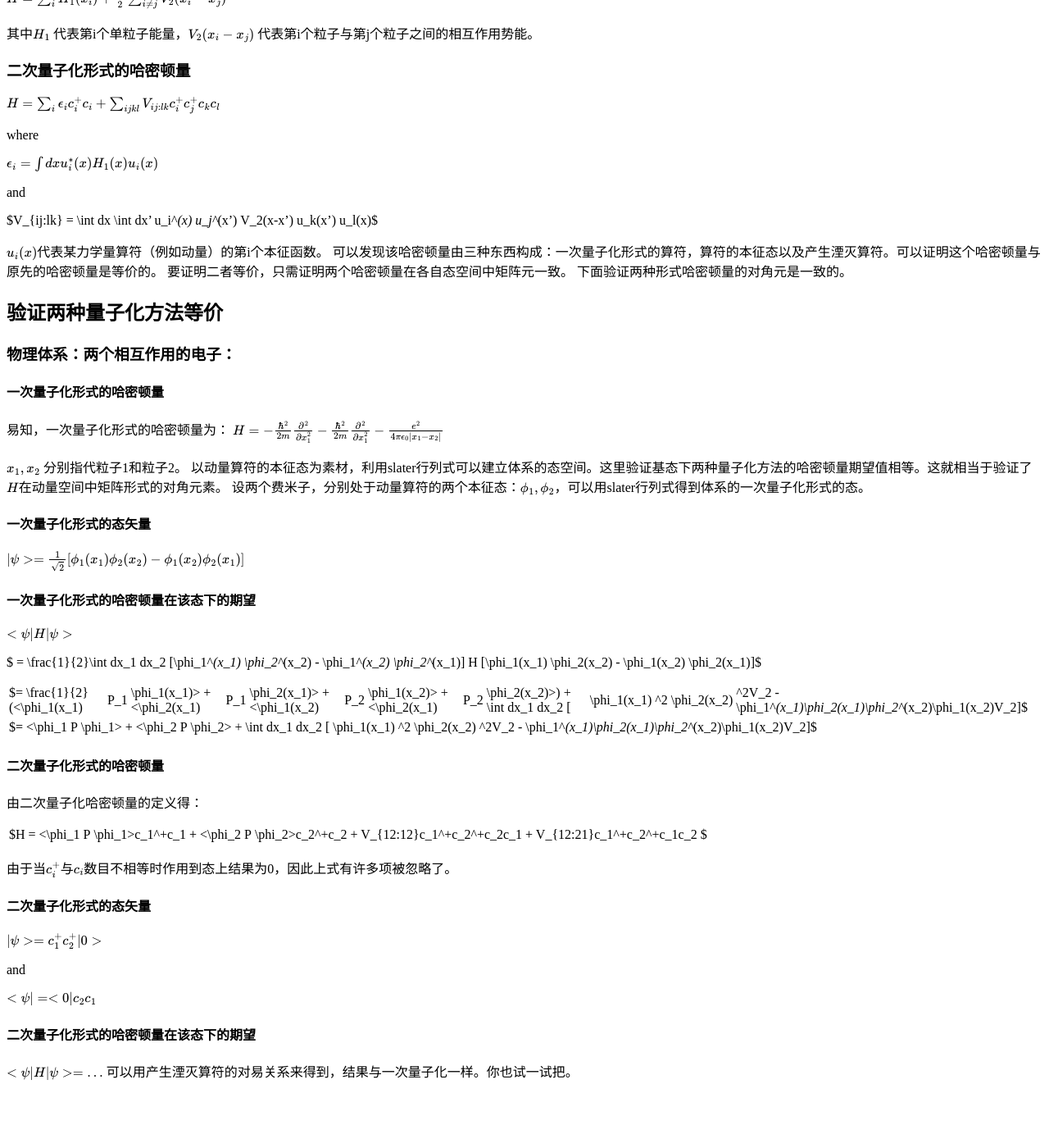
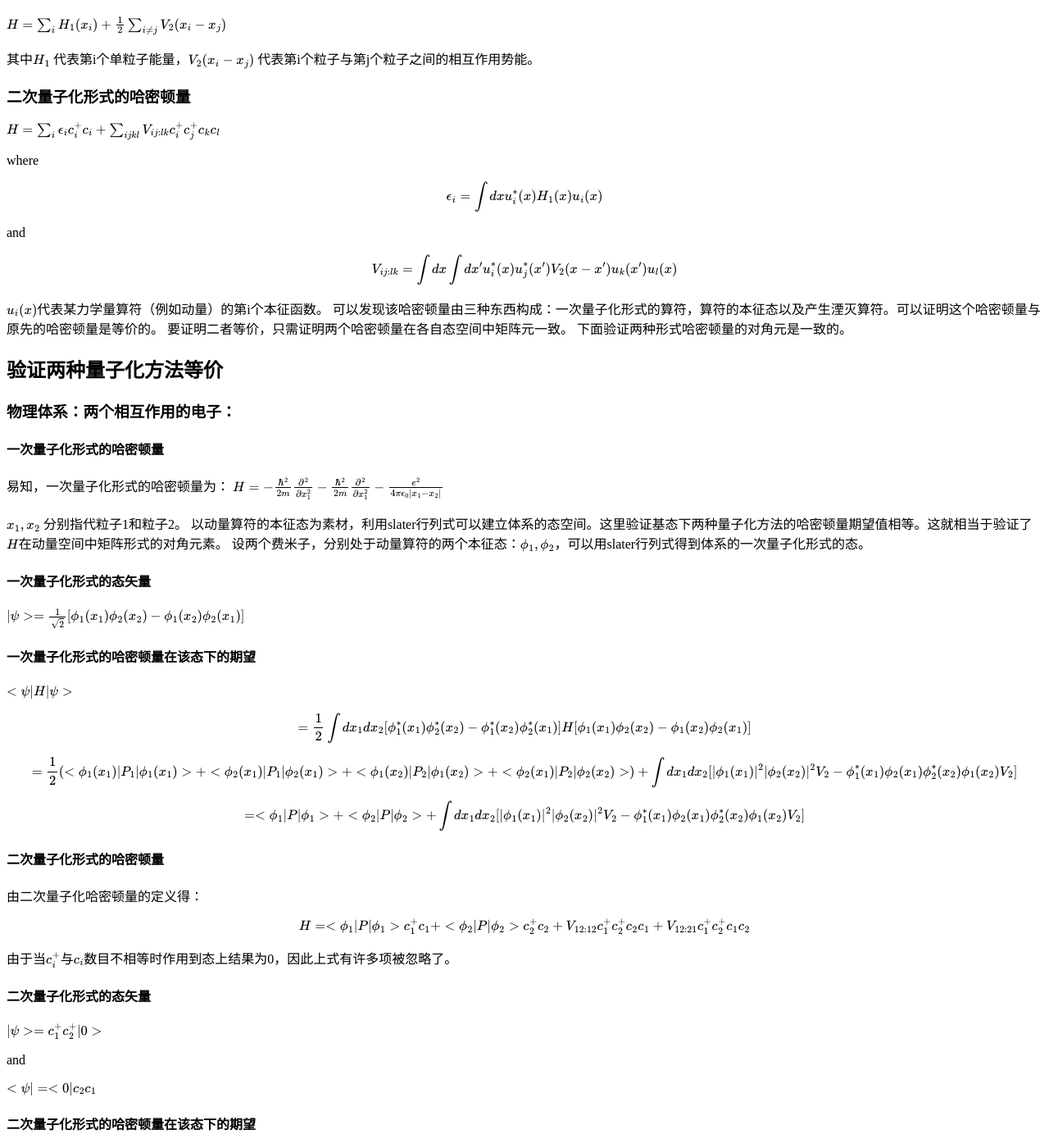
Before and after one commit to timqian/used_to_be_timqian.github.io, a Jekyll site: the page built from _posts/2014-12-2-解决多体问题的二次量子化方法.md, in a window 1280 px wide and 1400 px high, scrolled down 1005 px. Shown: the whole window at 82% size. Built offline with Jekyll 4.4.1, drawn with Linux system fonts in a browser that asks for light colours; formulas are drawn with MathJax 3; before the commit the page ends 2371 px from its top, so only the background shows below that; some of the changed text lies outside the part shown.

Commit message:
Published with https://stackedit.io/

```diff
--- a/_posts/2014-12-2-解决多体问题的二次量子化方法.md
+++ b/_posts/2014-12-2-解决多体问题的二次量子化方法.md
@@ -24,44 +24,44 @@ tags:
 1. 定义真空态：$$|0>$$。
 
 真空态满足：
-	* $<0|0> = 1$
+	* $$<0|0> = 1$$
 
-2. 在以某力学量为参考，定义产生，湮灭算符：$c_i^+, c_i$用来产生湮灭粒子。
-比如：选取动量算符为参考，那么，产生算符作用到真空态上（$c_i^+|0>$）产生一个处于动量算符第i个本征态上的粒子。
+2. 在以某力学量为参考，定义产生，湮灭算符：$$c_i^+, c_i$$用来产生湮灭粒子。
+比如：选取动量算符为参考，那么，产生算符作用到真空态上（$$c_i^+|0>$$）产生一个处于动量算符第i个本征态上的粒子。
 性质：
-	* $c_i^+|0> = |0...1...0>$；(例如：代表动量第i个本征态上占据一个电子)
-	* $c_i^+|0...1...0> = 0$；
-	* $c_i|0...1...0> = |0>$；
-	* $c_i|0> = 0$；
+	* $$c_i^+|0> = |0...1...0>$$；(例如：代表动量第i个本征态上占据一个电子)
+	* $$c_i^+|0...1...0> = 0$$；
+	* $$c_i|0...1...0> = |0>$$；
+	* $$c_i|0> = 0$$；
 
 3. 定义产生湮灭算符的反对易关系：
-	* $\{c_i, c_j\} = 0$        for any i, j
-	* $\{c_i^+, c_j^+\} = 0$        for any i, j
-	* $\{c_i^+, c_j\} = \delta_{i,j} $
+	* $$\{c_i, c_j\} = 0$$        for any i, j
+	* $$\{c_i^+, c_j^+\} = 0$$        for any i, j
+	* $$\{c_i^+, c_j\} = \delta_{i,j} $$
 
 4. 定义n粒子系统的基矢。例如，在动量表象中：
-	* n粒子基态为：$c_1^+ c_2^+...c_n^+|0>$。代表有n个粒子分别处于动量算符的第n, n-1, ..., 1个本征态。
-	* 能量比基态稍高的态：$c_1^+ ...c_{n-1}^+ c_{n+1}^+|0>$。原本处于第n态的粒子激发到n+1态上了。
+	* n粒子基态为：$$c_1^+ c_2^+...c_n^+|0>$$。代表有n个粒子分别处于动量算符的第n, n-1, ..., 1个本征态。
+	* 能量比基态稍高的态：$$c_1^+ ...c_{n-1}^+ c_{n+1}^+|0>$$。原本处于第n态的粒子激发到n+1态上了。
 
 通过以上的定义，我们得到了系统的态空间（稍后你会发现，这与slater行列式等价）。
 
 ##二次量子化形式的哈密顿量
 ###原先的哈密顿量（带相互作用）
-$H = \sum_i H_1(x_i) + \frac{1}{2} \sum_{i \not = j} V_2(x_i - x_j)$
+$$H = \sum_i H_1(x_i) + \frac{1}{2} \sum_{i \not = j} V_2(x_i - x_j)$$
 
-其中$H_1$ 代表第i个单粒子能量，$V_2(x_i - x_j)$ 代表第i个粒子与第j个粒子之间的相互作用势能。
+其中$$H_1$$ 代表第i个单粒子能量，$$V_2(x_i - x_j)$$ 代表第i个粒子与第j个粒子之间的相互作用势能。
 ###二次量子化形式的哈密顿量
-$H = \sum_i \epsilon_i c_i^+ c_i + \sum_{ijkl}V_{ij:lk} c_i^+ c_j^+c_kc_l$
+$$H = \sum_i \epsilon_i c_i^+ c_i + \sum_{ijkl}V_{ij:lk} c_i^+ c_j^+c_kc_l$$
 
 where
 
-$\epsilon_i = \int dx u_i^*(x)H_1(x)u_i(x)$
+$$\epsilon_i = \int dx u_i^*(x)H_1(x)u_i(x)$$
 
 and
 
-$V_{ij:lk} = \int dx \int dx' u_i^*(x) u_j^*(x') V_2(x-x') u_k(x') u_l(x)$
+$$V_{ij:lk} = \int dx \int dx' u_i^*(x) u_j^*(x') V_2(x-x') u_k(x') u_l(x)$$
 
-$u_i(x)$代表某力学量算符（例如动量）的第i个本征函数。
+$$u_i(x)$$代表某力学量算符（例如动量）的第i个本征函数。
 可以发现该哈密顿量由三种东西构成：一次量子化形式的算符，算符的本征态以及产生湮灭算符。可以证明这个哈密顿量与原先的哈密顿量是等价的。
 要证明二者等价，只需证明两个哈密顿量在各自态空间中矩阵元一致。
 下面验证两种形式哈密顿量的对角元是一致的。
@@ -69,34 +69,34 @@ $u_i(x)$代表某力学量算符（例如动量）的第i个本征函数。
 ###物理体系：两个相互作用的电子：
 ####一次量子化形式的哈密顿量
 易知，一次量子化形式的哈密顿量为：
-$H = -\frac{\hbar^2}{2m} \frac{\partial^2}{\partial x_1 ^2}- \frac{\hbar^2}{2m} \frac{\partial^2}{\partial x_1 ^2} - \frac{e^2}{4\pi \epsilon_0|x_1 - x_2|}$
+$$H = -\frac{\hbar^2}{2m} \frac{\partial^2}{\partial x_1 ^2}- \frac{\hbar^2}{2m} \frac{\partial^2}{\partial x_1 ^2} - \frac{e^2}{4\pi \epsilon_0|x_1 - x_2|}$$
 
-$x_1, x_2$ 分别指代粒子1和粒子2。
-以动量算符的本征态为素材，利用slater行列式可以建立体系的态空间。这里验证基态下两种量子化方法的哈密顿量期望值相等。这就相当于验证了$H$在动量空间中矩阵形式的对角元素。
-设两个费米子，分别处于动量算符的两个本征态：$\phi_1, \phi_2$，可以用slater行列式得到体系的一次量子化形式的态。
+$$x_1, x_2$$ 分别指代粒子1和粒子2。
+以动量算符的本征态为素材，利用slater行列式可以建立体系的态空间。这里验证基态下两种量子化方法的哈密顿量期望值相等。这就相当于验证了$$H$$在动量空间中矩阵形式的对角元素。
+设两个费米子，分别处于动量算符的两个本征态：$$\phi_1, \phi_2$$，可以用slater行列式得到体系的一次量子化形式的态。
 ####一次量子化形式的态矢量
-$|\psi> = \frac{1}{\sqrt 2}[\phi_1(x_1) \phi_2(x_2) - \phi_1(x_2) \phi_2(x_1)]$
+$$|\psi> = \frac{1}{\sqrt 2}[\phi_1(x_1) \phi_2(x_2) - \phi_1(x_2) \phi_2(x_1)]$$
 ####一次量子化形式的哈密顿量在该态下的期望
-$<\psi| H| \psi>$
+$$<\psi| H| \psi>$$
 
-$ = \frac{1}{2}\int dx_1 dx_2 [\phi_1^*(x_1) \phi_2^*(x_2) - \phi_1^*(x_2) \phi_2^*(x_1)] H [\phi_1(x_1) \phi_2(x_2) - \phi_1(x_2) \phi_2(x_1)]$
+$$ = \frac{1}{2}\int dx_1 dx_2 [\phi_1^*(x_1) \phi_2^*(x_2) - \phi_1^*(x_2) \phi_2^*(x_1)] H [\phi_1(x_1) \phi_2(x_2) - \phi_1(x_2) \phi_2(x_1)]$$
 
-$= \frac{1}{2}(<\phi_1(x_1)|P_1| \phi_1(x_1)> + <\phi_2(x_1)|P_1| \phi_2(x_1)> + <\phi_1(x_2)|P_2| \phi_1(x_2)> + <\phi_2(x_1)|P_2| \phi_2(x_2)>) + \int dx_1 dx_2 [ |\phi_1(x_1)|^2|\phi_2(x_2)|^2V_2 - \phi_1^*(x_1)\phi_2(x_1)\phi_2^*(x_2)\phi_1(x_2)V_2]$
+$$= \frac{1}{2}(<\phi_1(x_1)|P_1| \phi_1(x_1)> + <\phi_2(x_1)|P_1| \phi_2(x_1)> + <\phi_1(x_2)|P_2| \phi_1(x_2)> + <\phi_2(x_1)|P_2| \phi_2(x_2)>) + \int dx_1 dx_2 [ |\phi_1(x_1)|^2|\phi_2(x_2)|^2V_2 - \phi_1^*(x_1)\phi_2(x_1)\phi_2^*(x_2)\phi_1(x_2)V_2]$$
 
-$= <\phi_1|P|\phi_1> + <\phi_2|P|\phi_2> + \int dx_1 dx_2 [ |\phi_1(x_1)|^2|\phi_2(x_2)|^2V_2 - \phi_1^*(x_1)\phi_2(x_1)\phi_2^*(x_2)\phi_1(x_2)V_2]$
+$$= <\phi_1|P|\phi_1> + <\phi_2|P|\phi_2> + \int dx_1 dx_2 [ |\phi_1(x_1)|^2|\phi_2(x_2)|^2V_2 - \phi_1^*(x_1)\phi_2(x_1)\phi_2^*(x_2)\phi_1(x_2)V_2]$$
 
 ####二次量子化形式的哈密顿量
 由二次量子化哈密顿量的定义得：
 
-$H = <\phi_1|P|\phi_1>c_1^+c_1 + <\phi_2|P|\phi_2>c_2^+c_2  + V_{12:12}c_1^+c_2^+c_2c_1 + V_{12:21}c_1^+c_2^+c_1c_2 $
+$$H = <\phi_1|P|\phi_1>c_1^+c_1 + <\phi_2|P|\phi_2>c_2^+c_2  + V_{12:12}c_1^+c_2^+c_2c_1 + V_{12:21}c_1^+c_2^+c_1c_2 $$
 
-由于当$c_i^+ $与$c_i$数目不相等时作用到态上结果为0，因此上式有许多项被忽略了。
+由于当$$c_i^+ $$与$$c_i$$数目不相等时作用到态上结果为0，因此上式有许多项被忽略了。
 ####二次量子化形式的态矢量
-$|\psi> = c_1^+ c_2^+|0>$
+$$|\psi> = c_1^+ c_2^+|0>$$
 
 and
 
-$<\psi| = <0|c_2c_1$
+$$<\psi| = <0|c_2c_1$$
 ####二次量子化形式的哈密顿量在该态下的期望
-$<\psi|H|\psi> = ...$
+$$<\psi|H|\psi> = ...$
 可以用产生湮灭算符的对易关系来得到，结果与一次量子化一样。你也试一试把。
```
